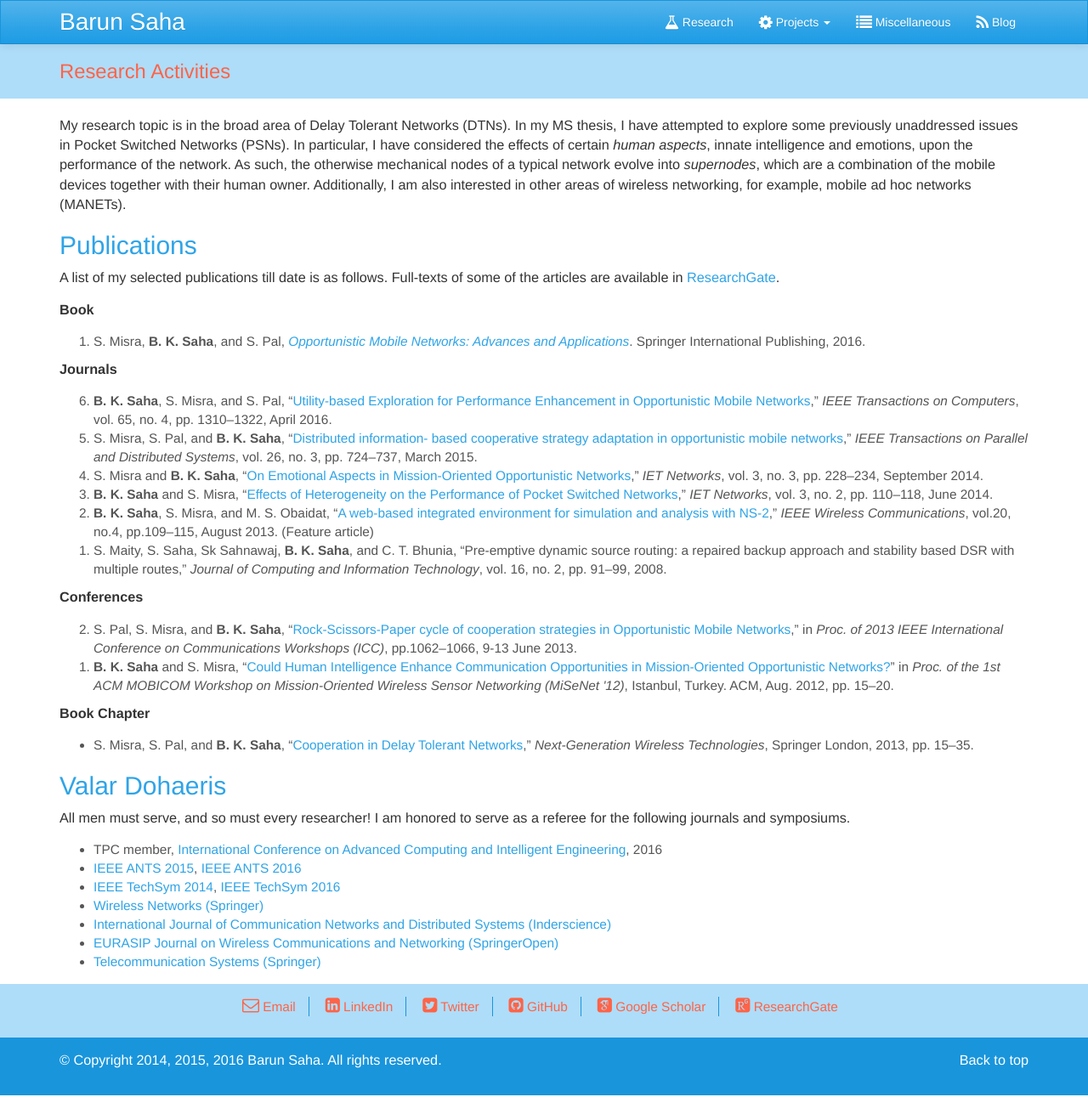
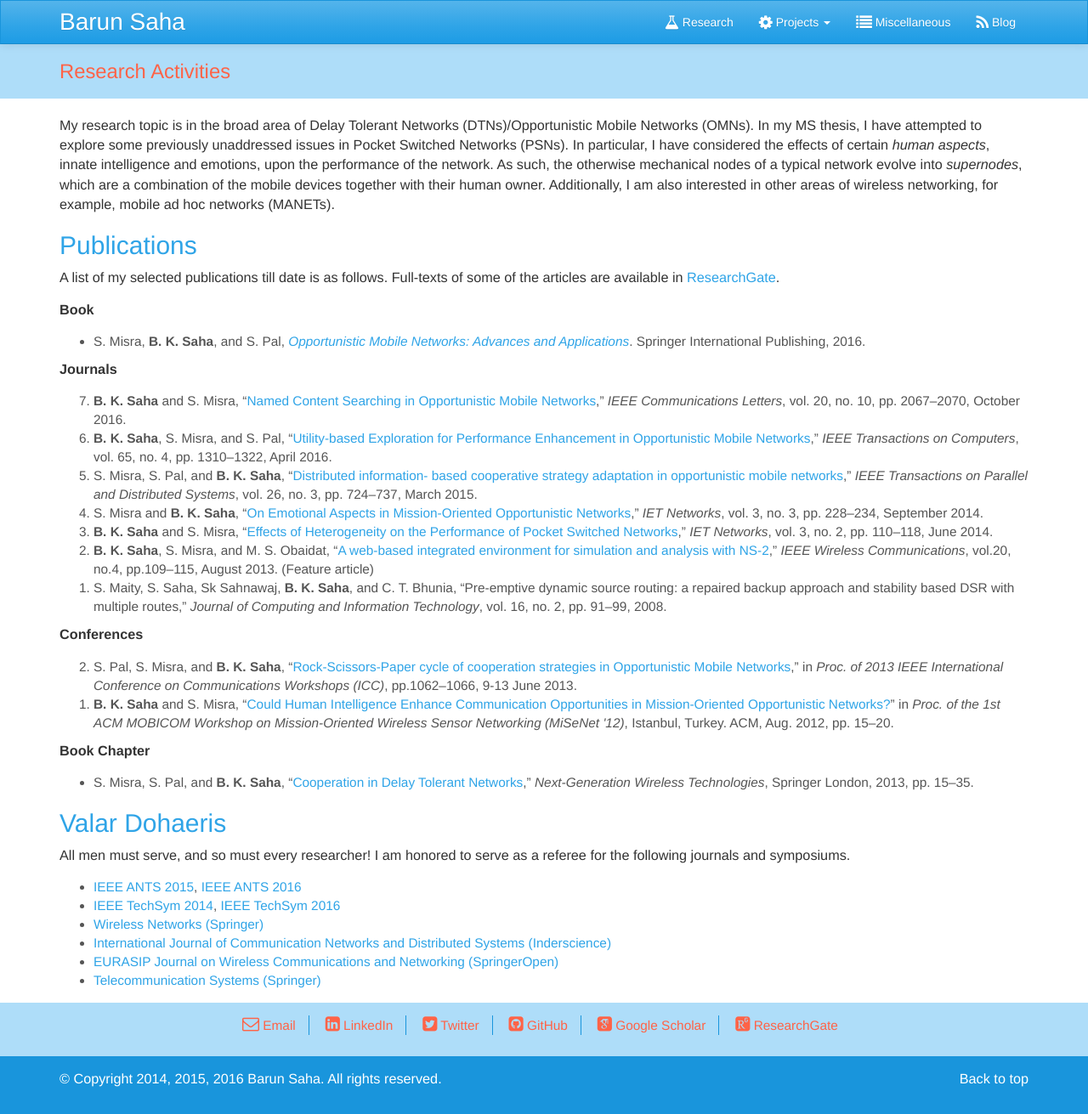
Before and after one commit to barun-saha/barun-saha.github.io, a Jekyll site: the page research.html, which Jekyll copies as it is, in a window 1280 px wide. Shown: the whole page at 85% size. Built offline with Jekyll 4.4.1, drawn with Linux system fonts in a browser that asks for light colours; nearby versions of some CDN libraries; some web fonts are replaced; before the commit the page ends 1289 px from its top, so only the background shows below that.

Commit message:
Update publications

```diff
--- a/research.html
+++ b/research.html
@@ -69,7 +69,7 @@ Research Activities
 	<div class="container">
 		<p>
 			My research topic is in the broad area of Delay Tolerant Networks
-			(DTNs). In my MS thesis, I have attempted to explore some previously
+			(DTNs)/Opportunistic Mobile Networks (OMNs). In my MS thesis, I have attempted to explore some previously
 			unaddressed issues in Pocket Switched Networks (PSNs). In particular,
 			I have considered the effects of certain <em>human aspects</em>, innate
 			intelligence and emotions, upon the performance of the network. As such,
@@ -92,17 +92,20 @@ Research Activities
 
         <p><strong>Book</strong></p>
 
-        <ol reversed class="bigger">
+        <ul reversed class="bigger">
             <li>
 			  S. Misra, <strong>B. K. Saha</strong>, and S. Pal, <em><a href="https://www.springer.com/in/book/9783319290294">
                 Opportunistic Mobile Networks: Advances and Applications</a></em>.
                 Springer International Publishing, 2016.
 			</li>
-        </ol>
+        </ul>
 
 		<p><strong>Journals</strong></p>
 
 		<ol reversed class="bigger">
+			<li>
+			  <strong>B. K. Saha</strong> and S. Misra, &ldquo;<a href="http://ieeexplore.ieee.org/stamp/stamp.jsp?arnumber=7503117">Named Content Searching in Opportunistic Mobile Networks</a>,&rdquo; <em> IEEE Communications Letters</em>,	vol. 20, no. 10, pp. 2067&ndash;2070, October 2016.
+			</li>
             <li>
 			  <strong>B. K. Saha</strong>, S. Misra, and S. Pal, &ldquo;<a href="http://ieeexplore.ieee.org/xpl/articleDetails.jsp?arnumber=7118165">Utility-based Exploration
                 for Performance Enhancement in Opportunistic Mobile Networks</a>,&rdquo; <em>IEEE
@@ -174,8 +177,6 @@ Research Activities
 			serve as a referee for the following journals and symposiums.
 
 			<ul class="bigger">
-				<li>TPC member, <a href="http://www.icacie.com/">International
-					Conference on Advanced Computing and Intelligent Engineering</a>, 2016
                 <li><a href="http://www.ieee-comsoc-ants.org/">
 					IEEE ANTS 2015</a>, <a href="http://ants2016.ieee-comsoc-ants.org/">
 						IEEE ANTS 2016</a></li>
```
Also changed, not shown: templates/research.html (+6 -5 lines), README.md.
